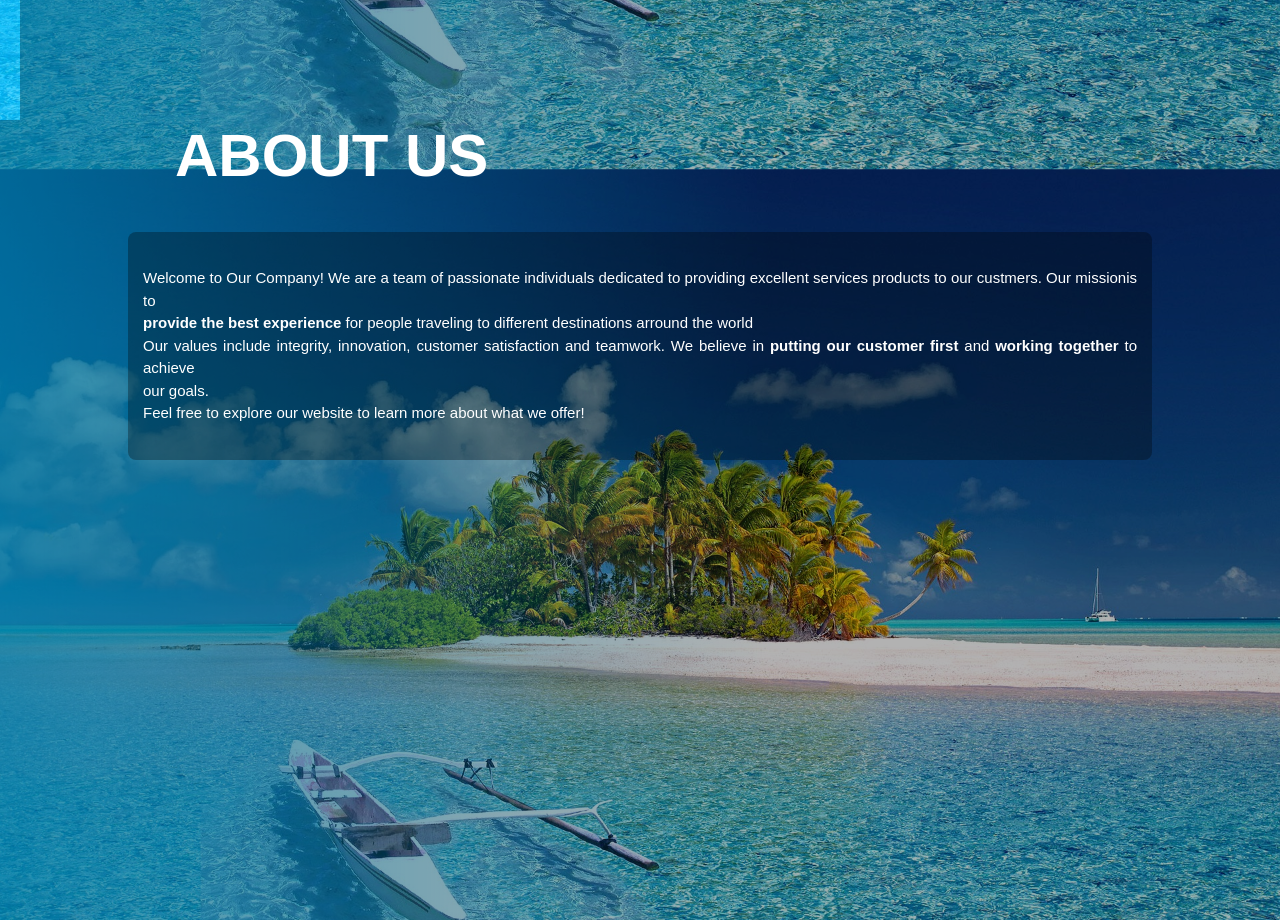
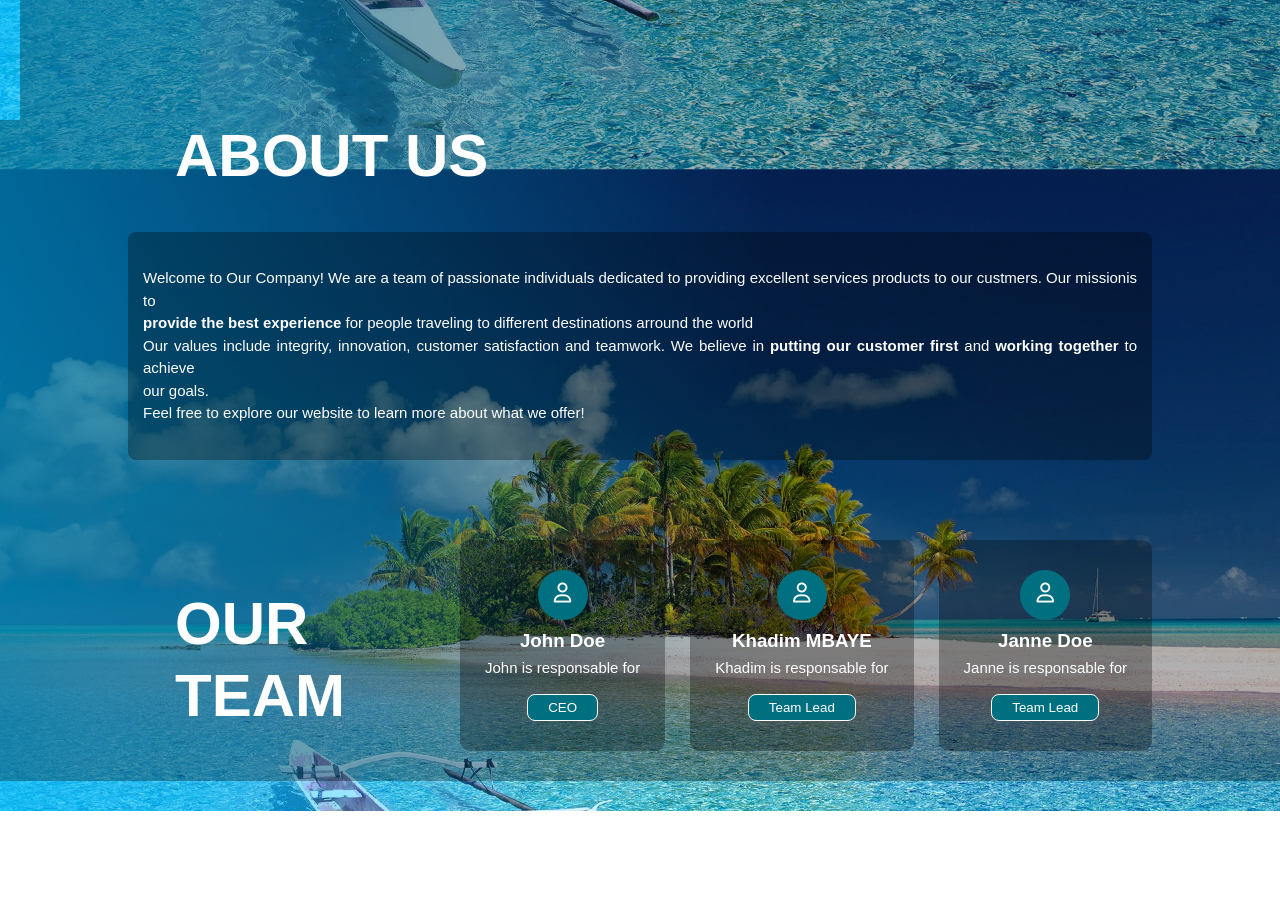
Before and after one commit to khadimmbaye0/FINAL_JS_PROJECT_COURSERA_IBM_FORMATION, a plain HTML site: page index.html in a window 1280 px wide. Shown: the part 680-1600 px from the top of the page. After the commit the page ends 1491 px from the top, so only its background shows below. Drawn offline with Linux system fonts and the light colour scheme.

Commit message:
about section updated

```diff
--- a/assets/CSS/style.css
+++ b/assets/CSS/style.css
@@ -170,7 +170,7 @@ nav {
 }
 
 .aboutUs {
-    height: 100vh;
+    height: auto;
     background: rgba(0, 0, 0, 0.3);
 }
 
@@ -198,3 +198,69 @@ nav {
     padding: 5px;text-align: justify;
     line-height: 1.5;
 }
+
+.team {
+    display: flex;
+    justify-content: space-between;
+    align-items: center;
+    margin-top: 50px;
+    width: 90%;
+    margin-bottom: 30px;
+    margin-top: 80px;
+}
+
+.cards{
+    display: flex;
+    margin-bottom: 30px;
+}
+
+.card{
+    display: flex;
+    flex-direction: column;
+    justify-content: flex-start;
+    margin-left: 25px;
+    padding: 20px 20px;
+    background-color: rgba(0, 0, 0, 0.3);
+    text-align: center;
+    border-radius: 10px;
+}
+
+.card h3 {
+    color: #fff;
+}
+
+.icon{
+    width: 50px;
+    height: 50px;
+    background-color: #007081;
+    border-radius: 8px;
+    margin: 10px auto;
+    border-radius: 50%;
+}
+
+.icon i {
+    margin: 13px auto;
+    font-size: 20px;
+    color: #fff;
+}
+
+.cards p {
+    font-size: 15px;
+}
+
+.cards button {
+    padding: 5px 20px;
+    border-radius: 8px;
+    border: 1px solid #fff;
+    background-color: #007081;
+    margin-top: 10px;
+    color: #fff;
+    margin-bottom: 10px;
+    transition: .5s ease-in-out;
+}
+
+.cards button:hover {
+    background-color: rgba(0, 0, 0, 0.3);
+    border: 1px solid #fff;
+    transform: scale(1.05);
+}
--- a/index.html
+++ b/index.html
@@ -60,6 +60,41 @@
         <div class="txt">
             <p>Welcome to Our Company! We are a team of passionate individuals dedicated to providing excellent services products to our custmers. Our missionis to<br><b>provide the best experience</b> for people traveling to different destinations arround the world<br>Our values include integrity, innovation, customer satisfaction and teamwork. We believe in <b>putting our customer first</b> and <b>working together </b>to achieve<br> our goals.<br>Feel free to explore our website to learn more about what we offer!</p>
         </div>
+        <div class="team">
+            <h1>Our<br>Team</h1>
+            <div class="cards">
+                <div class="card">
+                    <div class="icon">
+                        <i class="fa-regular fa-user"></i>
+                    </div>
+                    <div class="content">
+                        <h3>John Doe</h3>
+                        <p>John is responsable for</p>
+                        <button>CEO</button>
+                    </div>
+                </div>
+                <div class="card">
+                    <div class="icon">
+                        <i class="fa-regular fa-user"></i>
+                    </div>
+                    <div class="content">
+                        <h3>Khadim MBAYE</h3>
+                        <p>Khadim is responsable for</p>
+                        <button>Team Lead</button>
+                    </div>
+                </div>
+                <div class="card">
+                    <div class="icon">
+                        <i class="fa-regular fa-user"></i>
+                    </div>
+                    <div class="content">
+                        <h3>Janne Doe</h3>
+                        <p>Janne is responsable for</p>
+                        <button>Team Lead</button>
+                    </div>
+                </div>
+            </div>
+        </div>
     </section>
 
 <script src="./assets/JS/script.js"></script>
```
